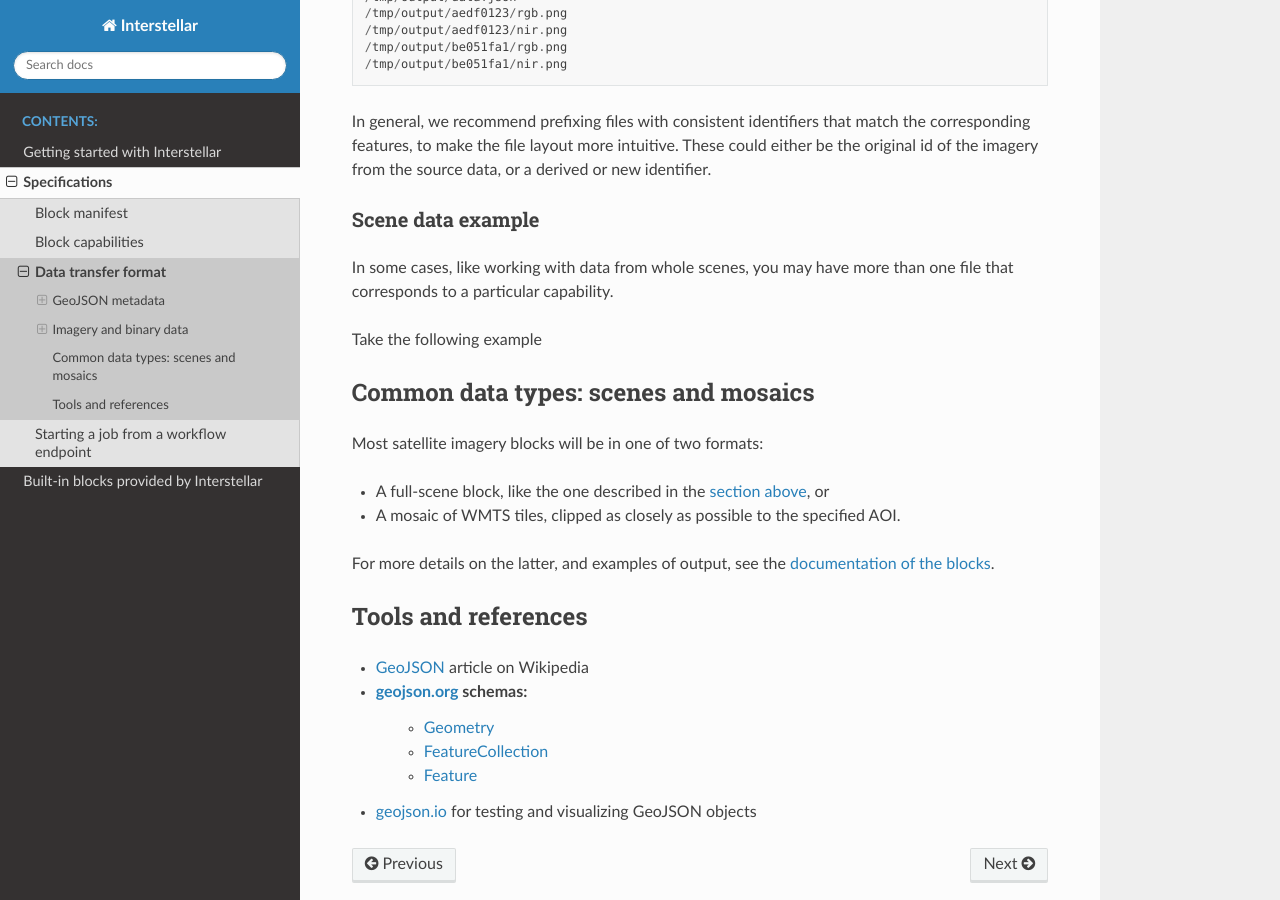
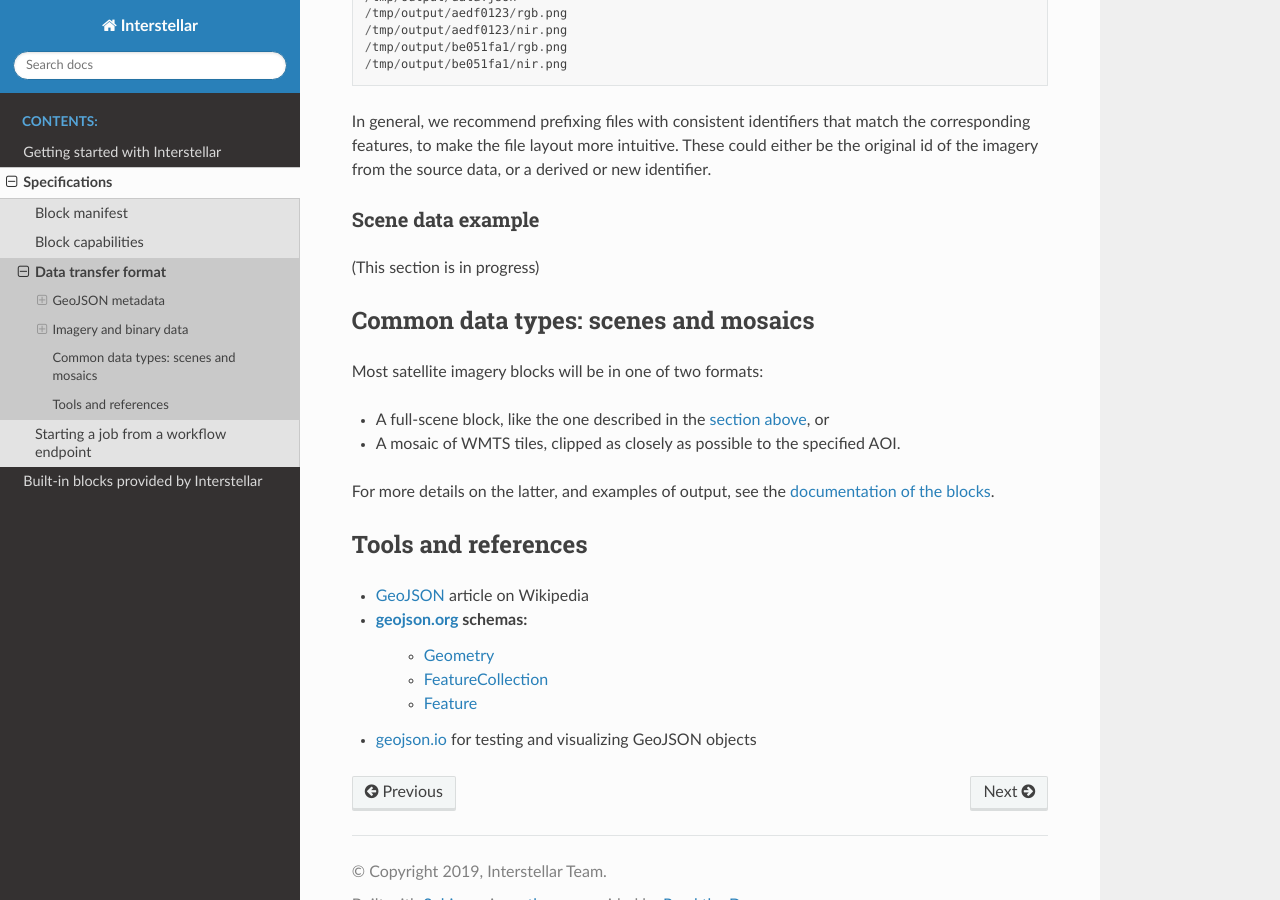
Before and after one commit to up42/docs, a Sphinx documentation site: the page built from source/specifications/data-transfer.rst, in a window 1280 px wide and 900 px high, scrolled down 2638 px. Built offline with Sphinx 7.4.7 and the Read the Docs theme 2.0.0, drawn with Linux system fonts in a browser that asks for light colours.

```diff
--- a/source/specifications/data-transfer.rst
+++ b/source/specifications/data-transfer.rst
@@ -145,10 +145,12 @@
 Scene data example
 ++++++++++++++++++
 
-In some cases, like working with data from whole scenes, you may have more than one file that corresponds to a
-particular capability.
+(This section is in progress)
 
-Take the following example
+.. In some cases, like working with data from whole scenes, you may have more than one file that corresponds to a
+.. particular capability.
+
+.. Take the following example
 
 .. TODO
 
```
